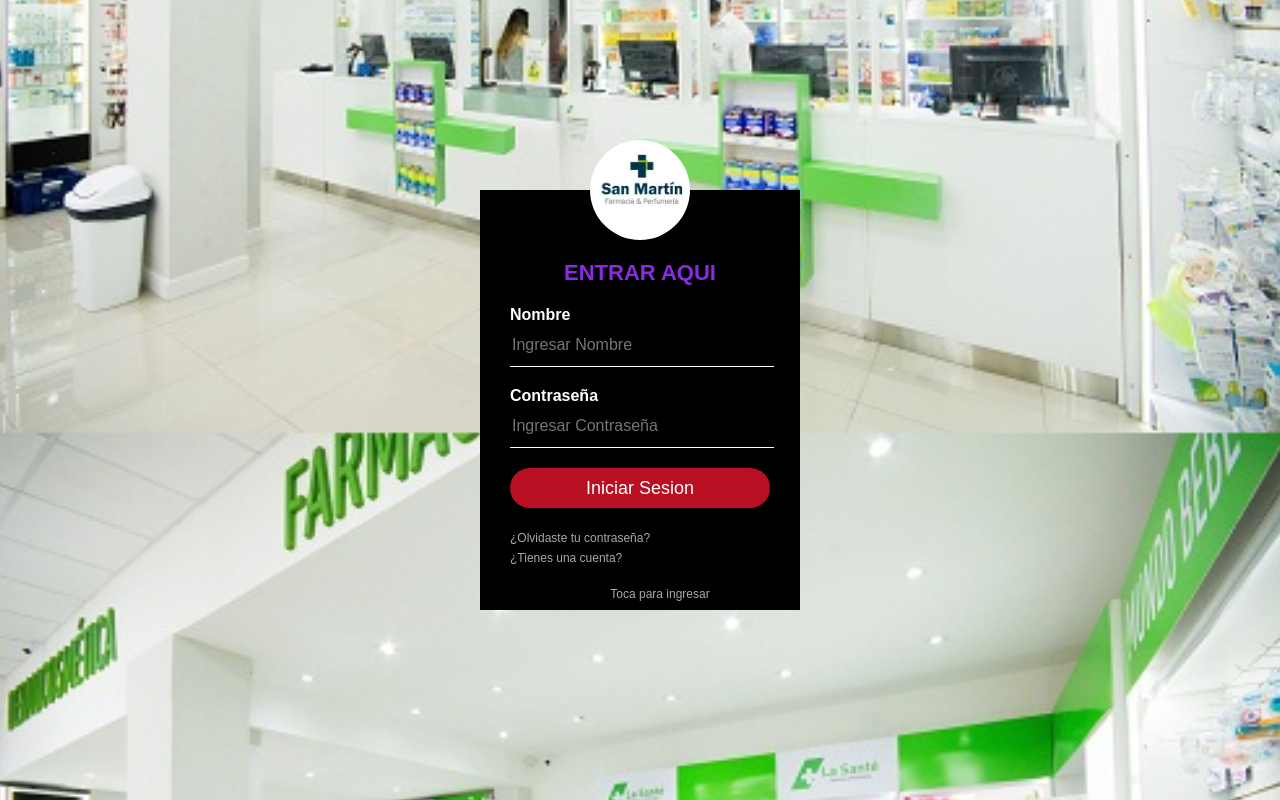
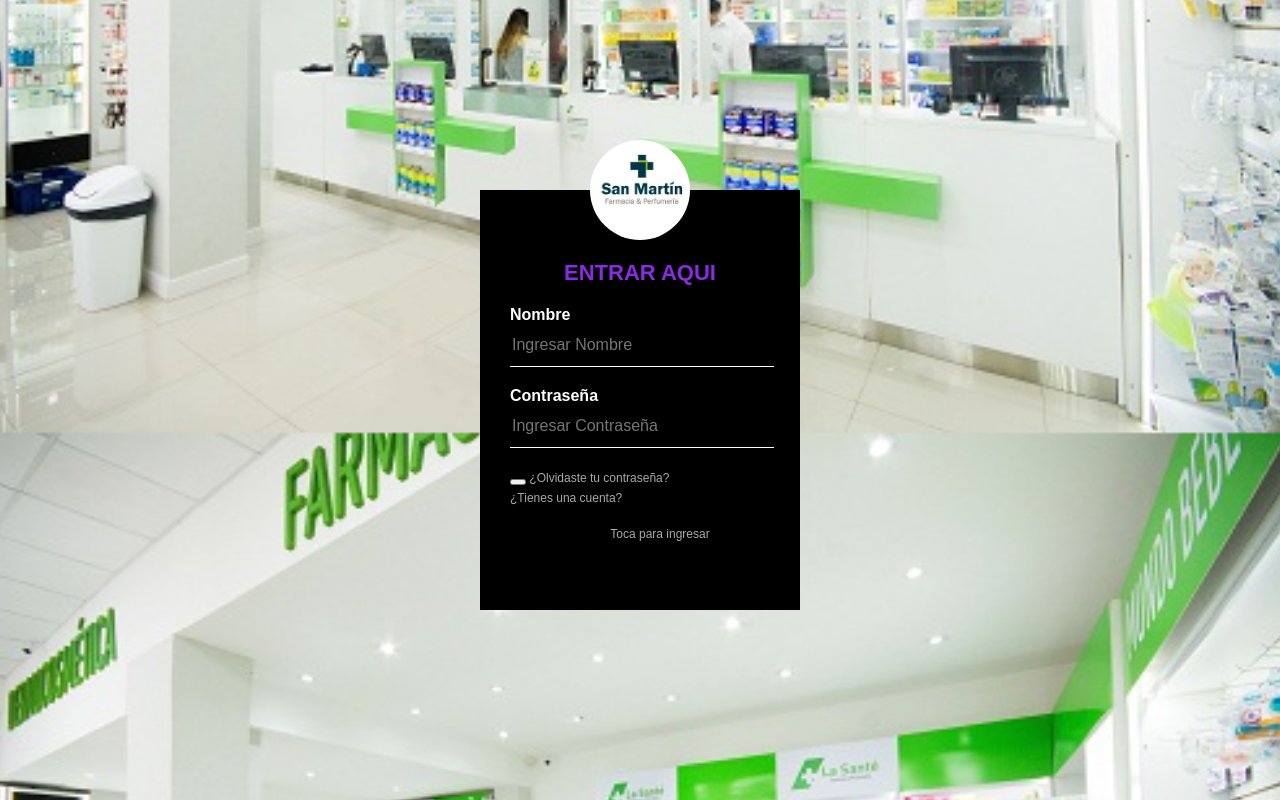
Before and after one commit to leohtmlmartinez/leohtmlmartinez, a plain HTML site: page index.html in a window 1280 px wide. Drawn offline with Linux system fonts and the light colour scheme.

Commit message:
Update index.html

```diff
--- a/index.html
+++ b/index.html
@@ -18,7 +18,9 @@
         <!-- PASSWORD INPUT -->
         <label for="password">Contraseña</label>
         <input type="password" placeholder="Ingresar Contraseña">
-        <input type="submit" value="Iniciar Sesion"><br>
+	      <button>
+		      <a href="PROYECTO.html"iniciar sesion</a>
+	      </button>
         <a href="#">¿Olvidaste tu contraseña?</a><br>
         <a href="#">¿Tienes una cuenta?</a>
         <center>
```
